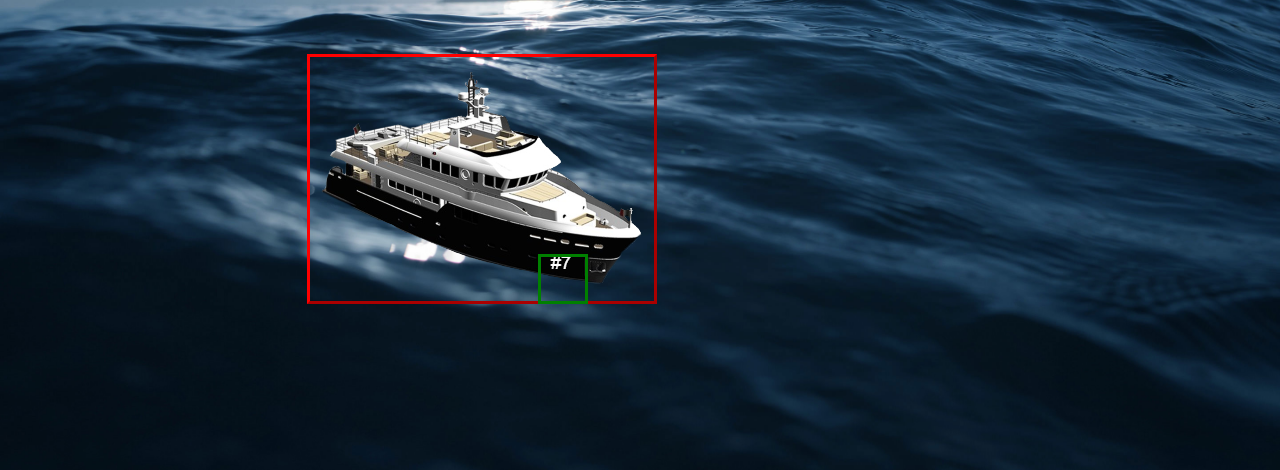
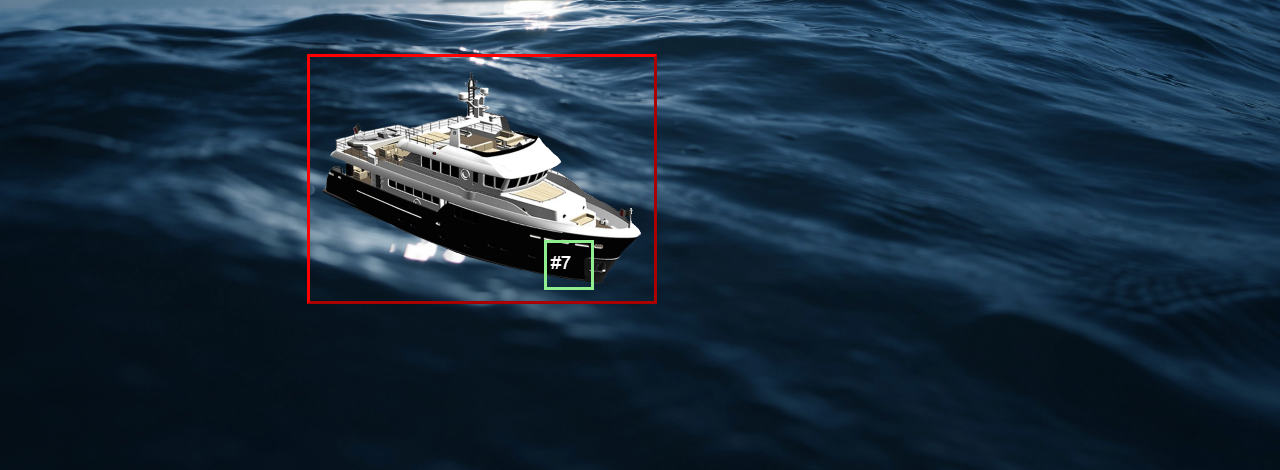
Before and after one commit to zxc21415/aiot_project, a Django app: page / in a window 1280 px wide. Shown: the part 330-800 px from the top of the page. Run offline with Django 4.2, Linux system fonts and the light colour scheme; some libraries are stand-ins or nearby versions.

Commit message:
更新首頁，算是有RWD

```diff
--- a/tugweb/templates/index.html
+++ b/tugweb/templates/index.html
@@ -1,6 +1,5 @@
 <style type="text/css">
   body {
-    /* background-color: #0A4797; */
     background-image: url("/static/img/bg.jpg");
     background-size: 100% 100%;
   }
@@ -16,6 +15,20 @@
     top: 50%;
     animation-name: fade-in;
     animation-duration: 3s;
+  }
+
+  /* Extra small devices (phones, 600px and down) */
+  @media only screen and (max-width: 460px) {
+    body {
+      background-size: cover;
+    }
+  }
+
+  @media only screen and (max-width: 780px) {
+    .new_green {
+
+      left: 65% !important;
+    }
   }
 
   @keyframes go {
@@ -57,16 +70,28 @@
     animation-duration: 3s;
   }
 
+  .new_green {
+    position: relative;
+    left: 68%;
+    top: 75%;
+    width: 50px;
+    height: 50px;
+    border-style: solid;
+    border-width: 3px;
+    border-color: lightgreen;
+  }
+
   .green {
     position: absolute;
+    left: 68%;
+    top: 75%;
     width: 50px;
     height: 50px;
-    left: 42%;
-    top: 73%;
+
 
     border-style: solid;
     border-width: 3px;
-    border-color: green;
+    border-color: lightgreen;
     animation-name: g2;
     animation-duration: 3s;
   }
@@ -136,8 +161,8 @@
     }
 
     100% {
-      left: 42%;
-      top: 73%;
+      left: 37.8%;
+      top: 71.3%;
 
 
     }
@@ -167,15 +192,24 @@
     </div>
 
     <img src="static/img/shipPNG-324-2.png" alt="">
-    <div class="env"></div>
-    <div class="green"></div>
+    <div class="env" id="red">
+    </div>
+    <div class="green" id="greenn"></div>
   </div>
 
   <script src="https://cdn.jsdelivr.net/npm/bootstrap@5.2.0-beta1/dist/js/bootstrap.bundle.min.js"
     integrity="sha384-pprn3073KE6tl6bjs2QrFaJGz5/SUsLqktiwsUTF55Jfv3qYSDhgCecCxMW52nD2"
     crossorigin="anonymous"></script>
-  <!-- <script src="https://cdn.jsdelivr.net/npm/@popperjs/core@2.11.5/dist/umd/popper.min.js" integrity="sha384-Xe+8cL9oJa6tN/veChSP7q+mnSPaj5Bcu9mPX5F5xIGE0DVittaqT5lorf0EI7Vk" crossorigin="anonymous"></script>
-    <script src="https://cdn.jsdelivr.net/npm/bootstrap@5.2.0-beta1/dist/js/bootstrap.min.js" integrity="sha384-kjU+l4N0Yf4ZOJErLsIcvOU2qSb74wXpOhqTvwVx3OElZRweTnQ6d31fXEoRD1Jy" crossorigin="anonymous"></script> -->
 </body>
+<script>
+  var red = document.getElementById('red');
+  var green = document.getElementById('greenn');
+  green.addEventListener('animationend', greeninred, once = true);
+  function greeninred() {
+    red.appendChild(green);
+    green.className = 'new_green'
+  }
+
+</script>
 
 </html>
```
